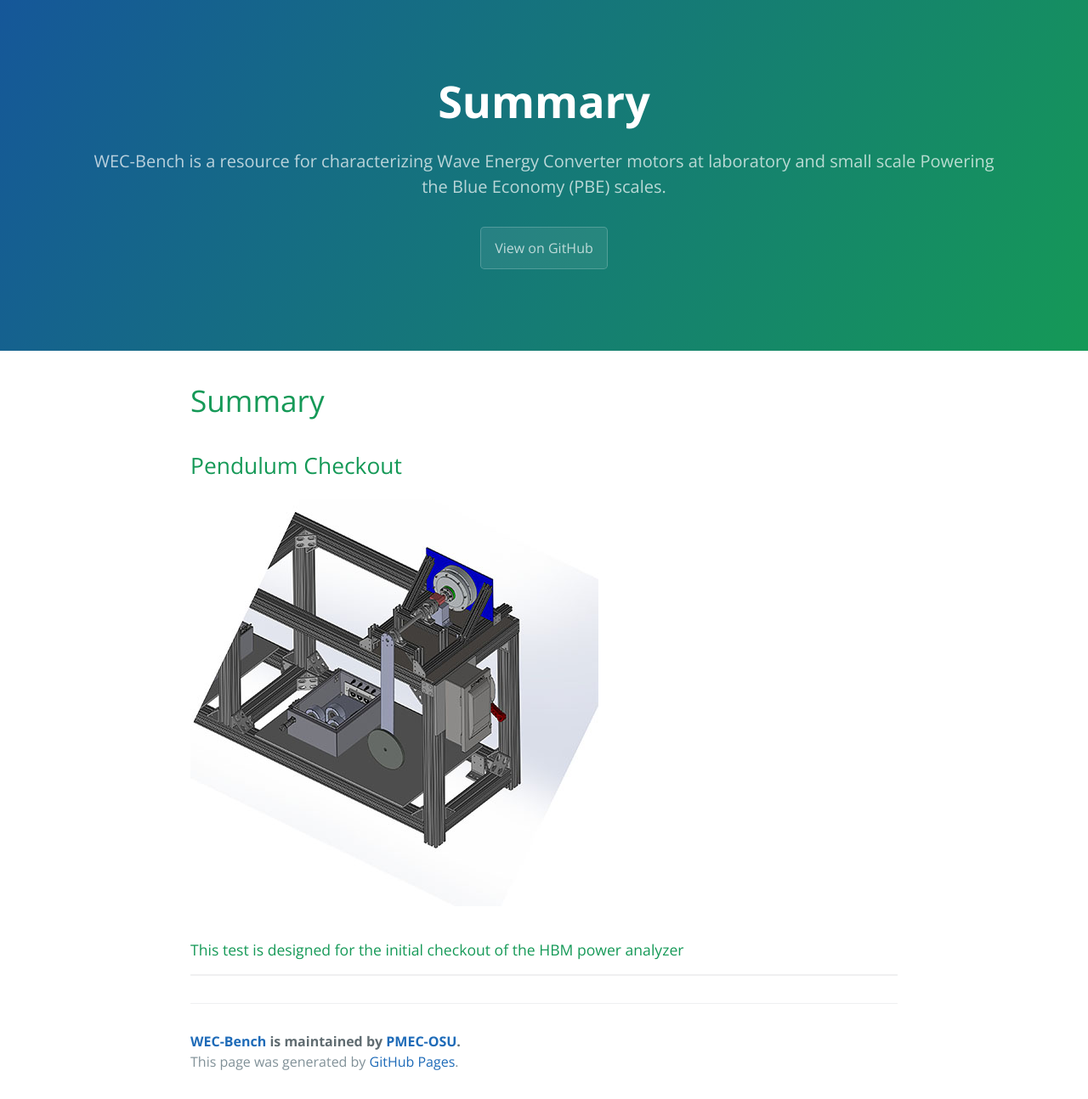
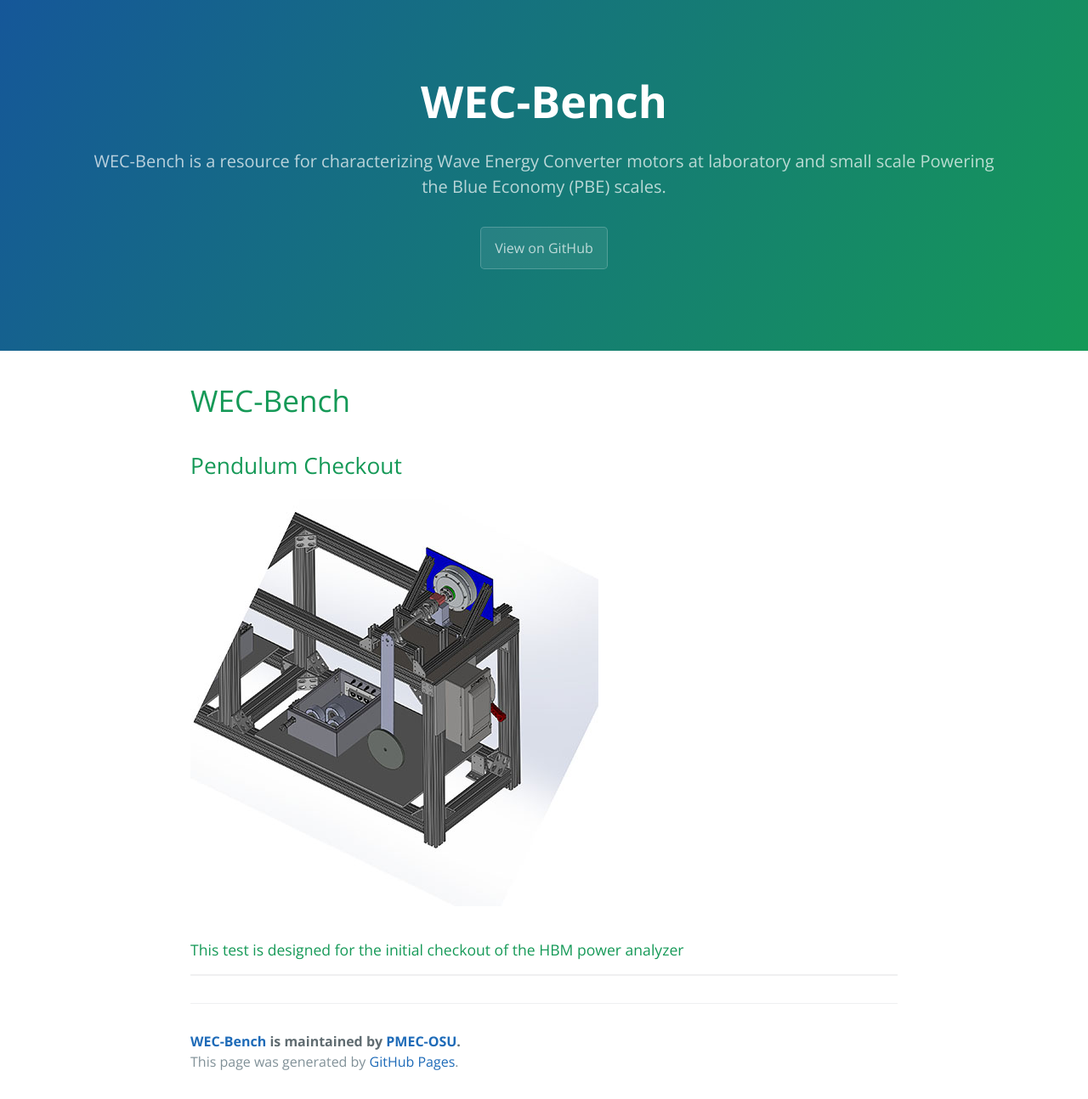
Before and after one commit to PMEC-OSU/WEC-Bench, a Jekyll site: the page built from index.md, in a window 1280 px wide. Shown: the whole page at 85% size. Built offline with Jekyll 4.4.1, drawn with Linux system fonts in a browser that asks for light colours; our own code applies the rules of GitHub Pages for plain Markdown files.

Commit message:
Working on layout

```diff
--- a/index.md
+++ b/index.md
@@ -3,7 +3,7 @@
 ---
 
 
-# Summary
+# WEC-Bench
 
 
 
```
